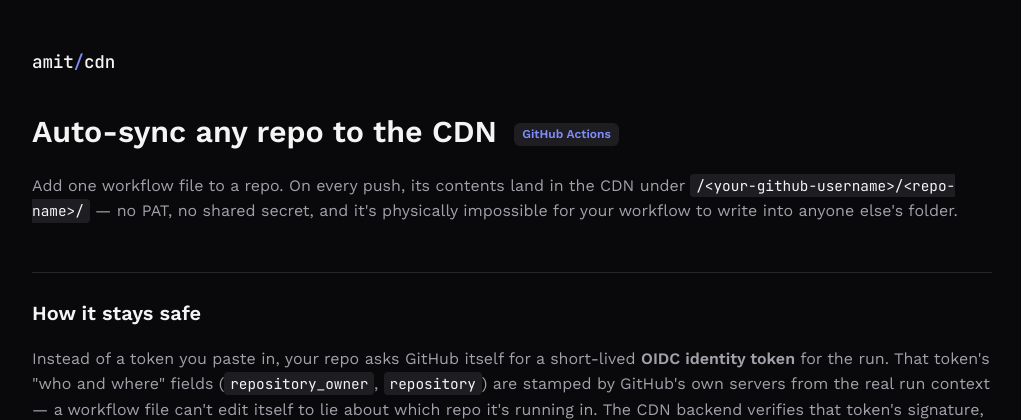
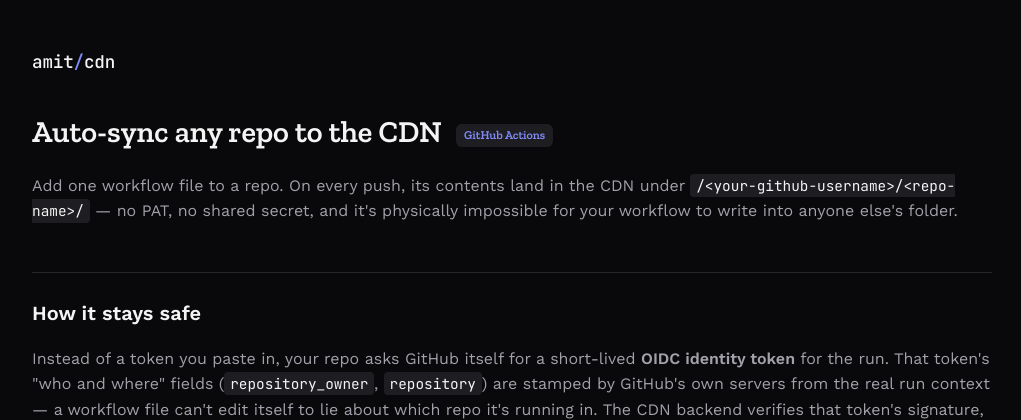
Before and after one commit to notamitgamer/cdnV2, a FastAPI app: page /gh-sync in a window 1280 px wide. Shown: the top 420 px of the page, without its empty margins (128-1149 px from the left). Run offline with FastAPI, Linux system fonts and the light colour scheme.

Commit message:
Change h1 font to 'Zilla Slab' and adjust weight

```diff
--- a/app/templates/gh_sync_docs.html
+++ b/app/templates/gh_sync_docs.html
@@ -21,7 +21,7 @@
   *{box-sizing:border-box;}
   body{background:var(--bg);color:var(--text);font-family:'Work Sans',system-ui,sans-serif;margin:0;line-height:1.6;}
   .wrap{max-width:1000px;margin:0 auto;padding:48px 20px 96px;}
-  h1{font-size:1.9rem;margin-bottom:.2em;}
+  h1{font-family:'Zilla Slab',Georgia,'Times New Roman',serif;font-weight:600;font-size:1.9rem;margin-bottom:.2em;}
   h2{font-size:1.25rem;margin-top:2.4em;border-top:1px solid var(--border);padding-top:1.2em;}
   p{color:var(--muted);}
   code,pre{font-family:'JetBrains Mono',monospace;}
```
